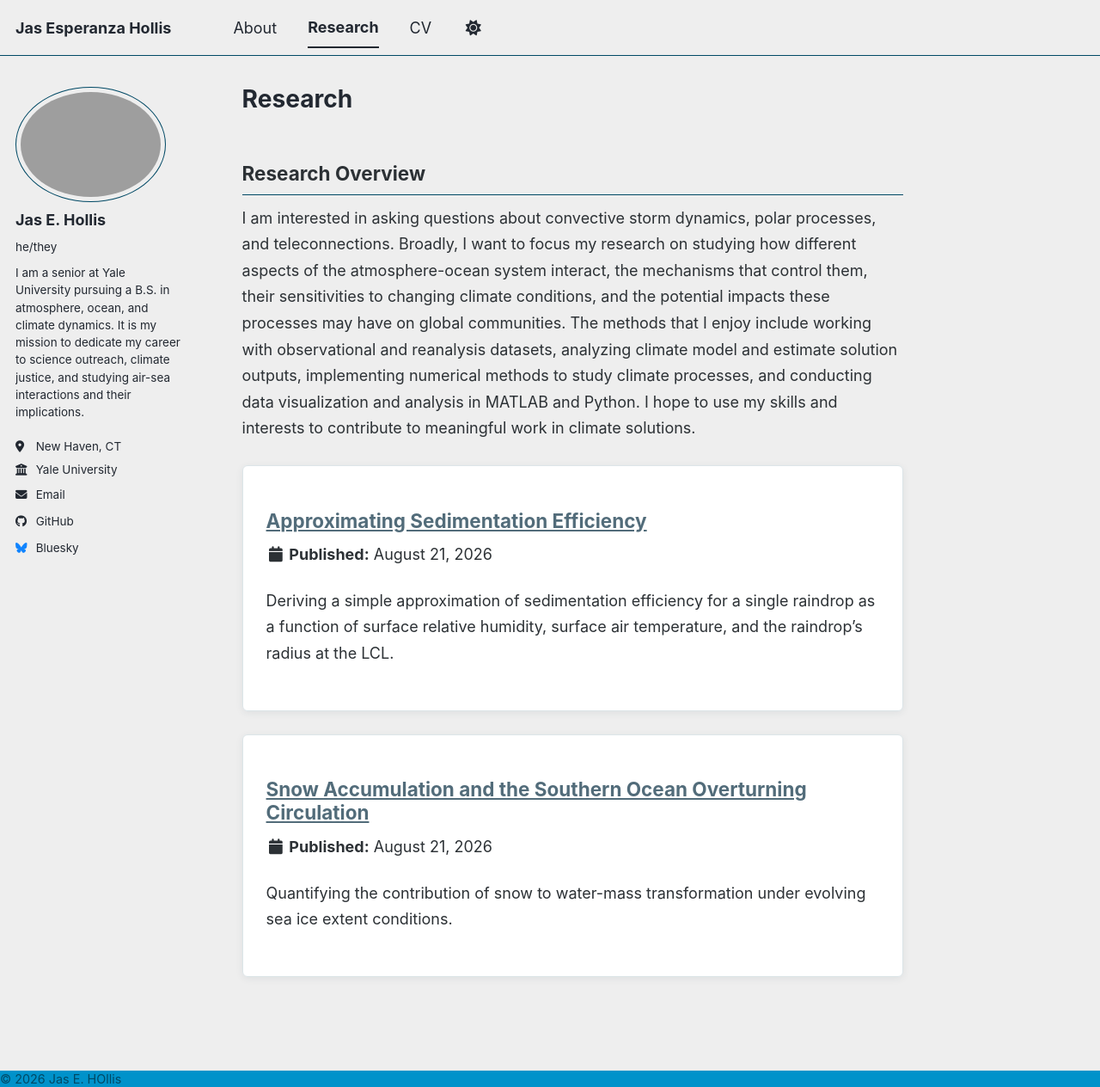
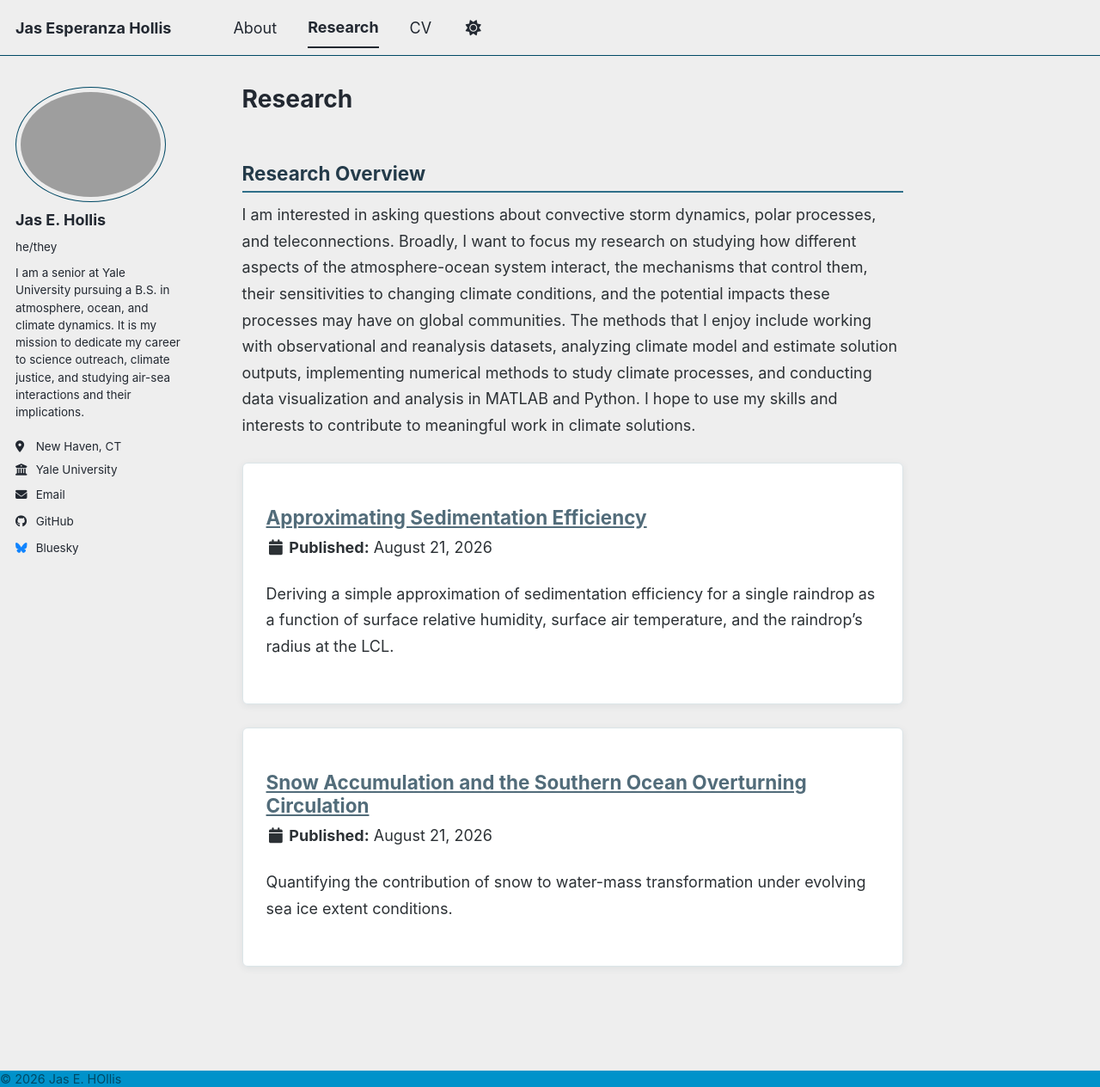
Before and after one commit to jas-hollis/jas-hollis.github.io, a Jekyll site: the page built from _pages/research.md, in a window 1280 px wide and 1264 px high. Shown: the whole window at 86% size. Built offline with Jekyll 4.4.1, drawn with Linux system fonts in a browser that asks for light colours; a style sheet for code colours, icons or effects is not loaded.

Commit message:
Update main.scss
returning css page to how it was

```diff
--- a/assets/css/main.scss
+++ b/assets/css/main.scss
@@ -65,6 +65,10 @@ $body-charcoal: #2C3135;
 /* ---------- HEADINGS ---------- */
 
 .page__content h2 {
+  color: $storm-deep;
+  border-bottom: 2px solid $wave-blue;
+  padding-bottom: 0.3em;
+  margin-top: 2em;
 }
 
 .page__content h3 {
```
